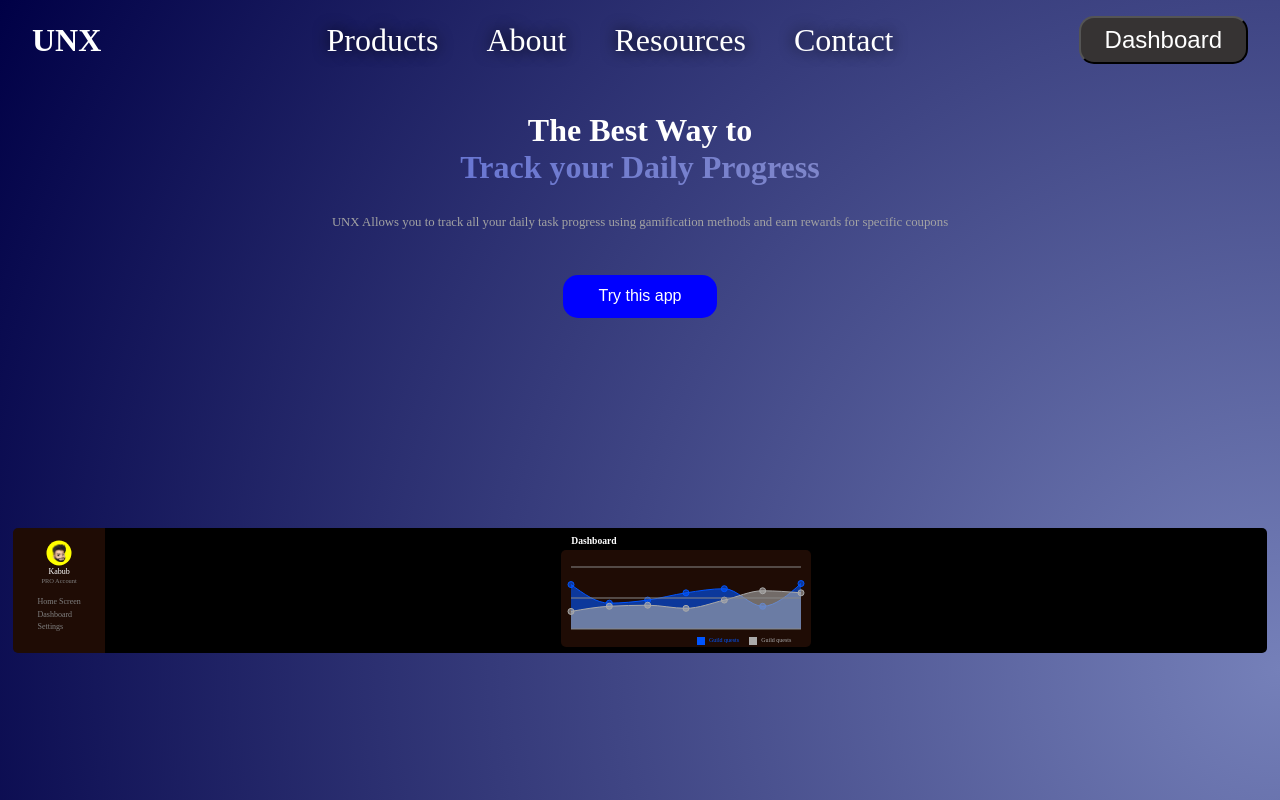
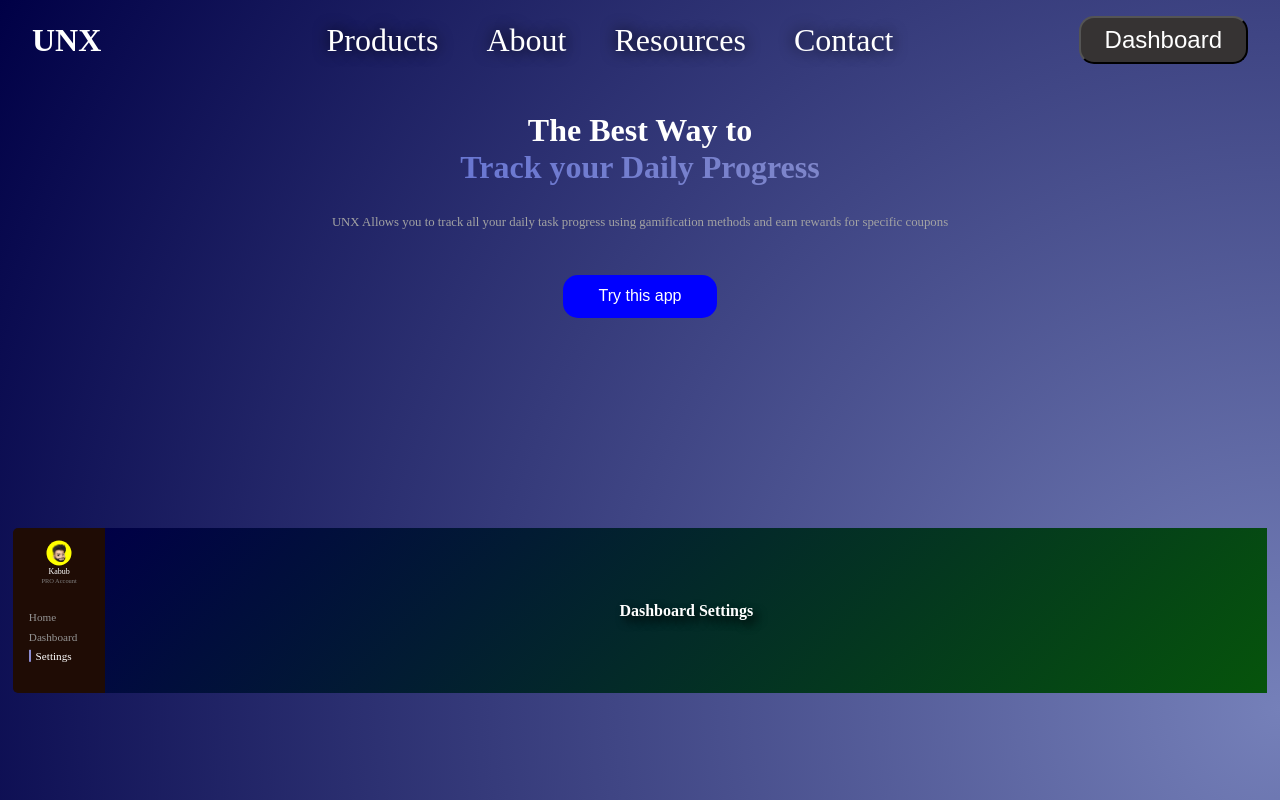
Before and after one commit to Khabub/webdev-learning-slick, a React (Create React App) app: page /settings in a window 1280 px wide. Built offline with nearby package versions, Linux system fonts and the light colour scheme.

Commit message:
working on dashboard

```diff
--- a/src/components/Layout/Pages_Dashboard.js
+++ b/src/components/Layout/Pages_Dashboard.js
@@ -1,9 +1,16 @@
 import React from "react";
+import { NavLink } from "react-router-dom";
 import DashboardPage from "../../pages_dashboard/Dashboard_page";
 import avatar from "../../assets/avatar.png";
 import classes from "./Pages_Dashboard.module.css";
+import { Route, Routes, Navigate } from "react-router-dom";
+import DashboardHomescreen from "../../pages_dashboard/Dashboard_homescreen";
+import DashboardSettings from "../../pages_dashboard/Dashboard_settings";
 
 const PagesDashboard = () => {
+  const isActiveClass = ({ isActive }) =>
+    isActive ? `${classes.active}` : undefined;
+
   return (
     <div className={classes.container}>
       <div className={classes.dashLeft}>
@@ -16,14 +23,31 @@ const PagesDashboard = () => {
         </div>
 
         <ul className={classes.dashList}>
-          <li>Home Screen</li>
-          <li>Dashboard</li>
-          <li>Settings</li>
+          <li>
+            <NavLink to="homescreen" className={isActiveClass}>
+              Home
+            </NavLink>
+          </li>
+          <li>
+            <NavLink to="dashboard" className={isActiveClass}>
+              Dashboard
+            </NavLink>
+          </li>
+          <li>
+            <NavLink to="settings" className={isActiveClass}>
+              Settings
+            </NavLink>
+          </li>
         </ul>
       </div>
 
       <div className={classes.dashRight}>
-        <DashboardPage />
+        <Routes>
+          <Route path="/" element={<Navigate to="homescreen" />} />
+          <Route path="homescreen" element={<DashboardHomescreen />} />
+          <Route path="dashboard" element={<DashboardPage />} />
+          <Route path="settings" element={<DashboardSettings />} />
+        </Routes>
       </div>
     </div>
   );
--- a/src/components/Layout/Pages_Dashboard.module.css
+++ b/src/components/Layout/Pages_Dashboard.module.css
@@ -4,7 +4,7 @@
   width: 98vw;
   padding: 0;
   margin: 1rem auto;
-  height: 125px;
+  height: 165px;
 }
 
 .dashLeft {
@@ -14,7 +14,6 @@
   border-bottom-left-radius: 5px;
   display: flex;
   flex-direction: column;
-  align-items: center;
   justify-content: space-between;
 }
 
@@ -65,21 +64,29 @@
   color: white;
   padding: 0;
   margin : 0;
-  font-size: 0.5rem;
+  font-size: 0.7rem;
   display: flex;
   flex-direction: column;
-  line-height: 0.8rem;
+  line-height: 1.2rem;
   transform: translateY(-1.7rem);
   color: grey;
 }
 
+.dashList a {
+  text-decoration: none;
+  color: rgb(148, 148, 148);
+}
 
+.dashList li {
+  margin-left: 1rem;
+}
 
-li:active,
-li:hover {
+.dashList a:hover,
+.dashList a.active,
+.dashList a:active {
   border-left: 2px solid rgb(140, 140, 209);
-  transform: translateX(0.5rem);
-  color: white;
+  /* transform: translateX(2rem); */
+  color: rgb(255, 255, 255);
   cursor: pointer;
   padding: 0 0.3rem;
 }
--- /dev/null
+++ b/src/pages_dashboard/Dashboard_homescreen.js
@@ -0,0 +1,13 @@
+import React from "react";
+import classes from "./Dashboard_homescreen.module.css";
+
+const DashboardHomescreen = () => {
+
+  return (
+    <div className={classes.container}>
+      <h1>Dashboard Home Screen</h1>
+    </div>
+  );
+};
+
+export default DashboardHomescreen;
--- /dev/null
+++ b/src/pages_dashboard/Dashboard_homescreen.module.css
@@ -0,0 +1,14 @@
+.container {
+  display: flex;
+  color: white;
+  justify-content: center;
+  align-items: center;
+  width: 100%;
+  height: 100%;
+background: linear-gradient(135deg, rgba(0,0,70,1) 0%, rgba(6,84,11,1) 100%);
+}
+
+.container h1 {
+  font-size: 1rem;
+  text-shadow: 5px 5px 10px black;
+}
--- a/src/pages_dashboard/Dashboard_page.js
+++ b/src/pages_dashboard/Dashboard_page.js
@@ -76,9 +76,12 @@ const DashboardPage = () => {
 
       <div className={classes.dashboard}>
       <h4 className={classes.dashName}>Dashboard</h4>
+      <h4 className={classes.graphName}>Quest Charts</h4>
+      <h4 className={classes.typeCharName}>Crusader</h4>
+      <p className={classes.descGraph}>* Lorem ipsum lorem ipsu Lorem</p>
         <AreaChart
           width={graphWidth}
-          height={90}
+          height={130}
           data={data}
           margin={{ top: 10, left: 10, bottom: 10, right: 10 }}
         >
@@ -101,13 +104,14 @@ const DashboardPage = () => {
             name="Guild quests"
           />
           <CartesianGrid stroke="#888" vertical={false} />
-          <XAxis hide={true} />
+          <XAxis dataKey="#" hide={true} />
+          {/* # - aby se nic neukazalo v tooltipu */}
           <YAxis hide={true} />
           <Tooltip offset={20} stroke="#000" wrapperStyle={{ fontSize: 6 }} />
           <Legend
             layout="horizontal"
             align="right"
-            wrapperStyle={{ top: 80, fontSize: 6 }}
+            wrapperStyle={{ top: 118, fontSize: 6 }}
             iconType="square"
             iconSize={8}
           />
--- a/src/pages_dashboard/Dashboard_page.module.css
+++ b/src/pages_dashboard/Dashboard_page.module.css
@@ -14,3 +14,27 @@
   top: -28px;
   color: #fff;
 }
+
+.graphName {
+  position: absolute;
+  font-size: 0.4rem;
+  left: 10px;
+  top: -5px;
+  color: #fff;
+}
+
+.typeCharName {
+  position: absolute;
+  font-size: 0.3rem;
+  right: 17px;
+  top: -2px;
+  color: #fff;
+}
+
+.descGraph {
+  position: absolute;
+  font-size: 0.2rem;
+  left: 17px;
+  top: 122px;
+  color: rgb(180, 180, 180);
+}
--- /dev/null
+++ b/src/pages_dashboard/Dashboard_settings.js
@@ -0,0 +1,13 @@
+import React from "react";
+import classes from "./Dashboard_settings.module.css";
+
+const DashboardSettings = () => {
+
+  return (
+    <div className={classes.container}>
+      <h1>Dashboard Settings</h1>
+    </div>
+  );
+};
+
+export default DashboardSettings;
--- /dev/null
+++ b/src/pages_dashboard/Dashboard_settings.module.css
@@ -0,0 +1,14 @@
+.container {
+  display: flex;
+  color: white;
+  justify-content: center;
+  align-items: center;
+  width: 100%;
+  height: 100%;
+background: linear-gradient(135deg, rgba(0,0,70,1) 0%, rgba(6,84,11,1) 100%);
+}
+
+.container h1 {
+  font-size: 1rem;
+  text-shadow: 5px 5px 10px black;
+}
```
Also changed, not shown: src/assets/path193.png (added).
